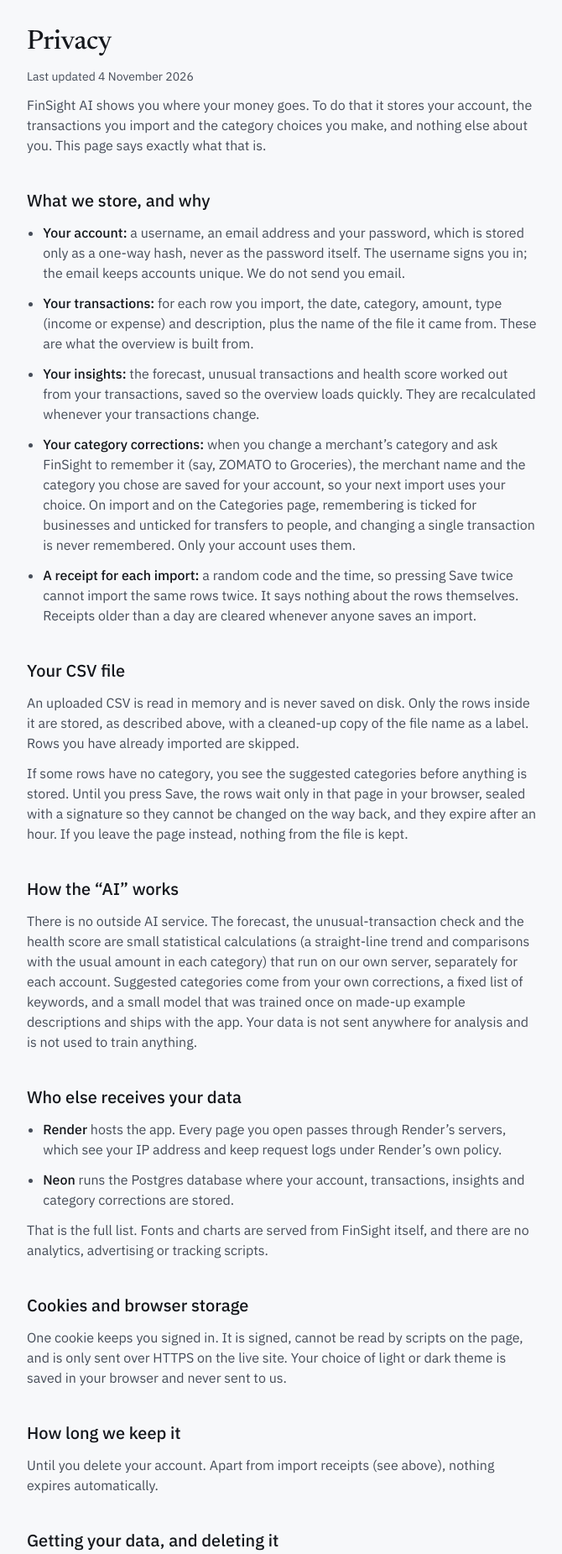
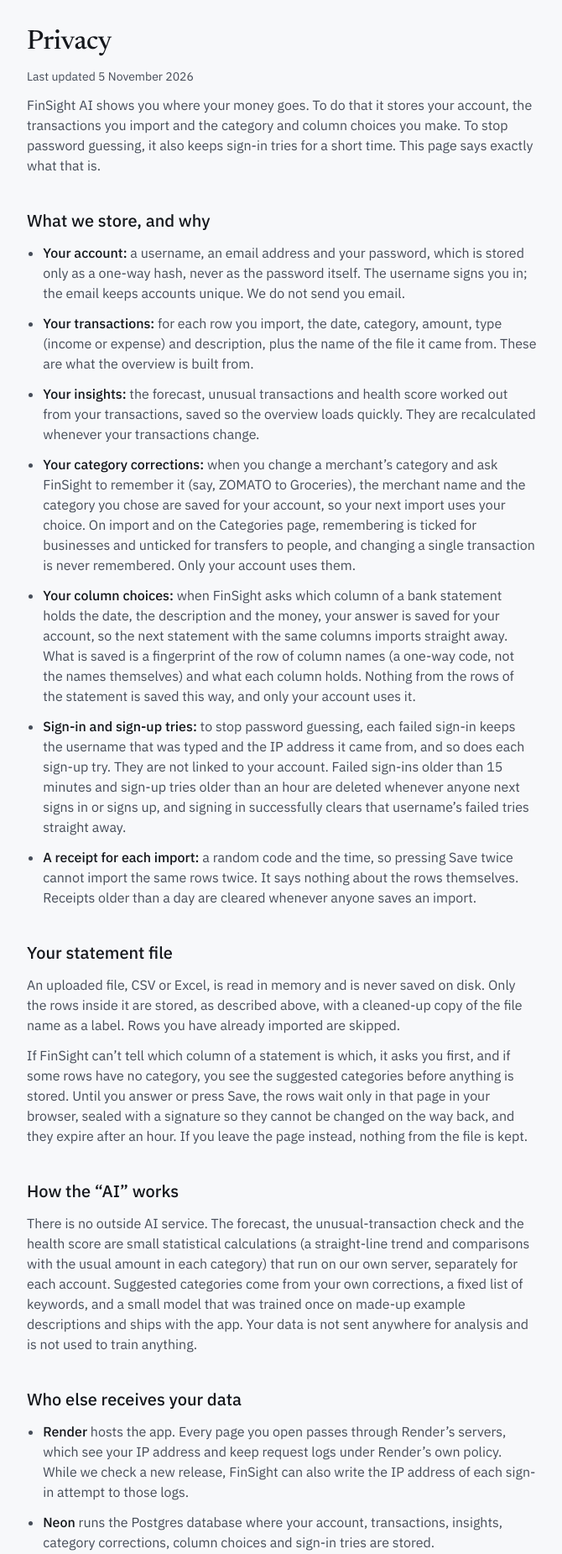
Before and after one commit to Galvin70124O/FinSight-AI, a Flask app: page /privacy in a window 1280 px wide. Shown: the part 76-1927 px from the top of the page at 84% size, without its empty margins (8-678 px from the left). Run offline with Flask 3, Linux system fonts and the light colour scheme; some libraries are stand-ins or nearby versions.

Commit message:
Privacy page: saved column choices and sign-in tries
Adds the two things the import and sign-in work now store: the column
choices (a one-way fingerprint of the header row and what each column
holds) and the sign-in and sign-up tries (username and IP address,
deleted after 15 minutes or an hour, not linked to an account). Also
says statement files can be Excel, that rows wait in the page while the
column question is open, and that a release check can log sign-in IP
addresses at Render.

```diff
--- a/templates/privacy.html
+++ b/templates/privacy.html
@@ -4,9 +4,9 @@
 {% macro body() %}
 <article class="legal" aria-labelledby="privacyTitle">
   <h1 class="page-title" id="privacyTitle">Privacy</h1>
-  <p class="sub">Last updated 4 November 2026</p>
+  <p class="sub">Last updated 5 November 2026</p>
 
-  <p>FinSight AI shows you where your money goes. To do that it stores your account, the transactions you import and the category choices you make, and nothing else about you. This page says exactly what that is.</p>
+  <p>FinSight AI shows you where your money goes. To do that it stores your account, the transactions you import and the category and column choices you make. To stop password guessing, it also keeps sign-in tries for a short time. This page says exactly what that is.</p>
 
   <h2>What we store, and why</h2>
   <ul>
@@ -14,20 +14,22 @@
     <li><strong>Your transactions:</strong> for each row you import, the date, category, amount, type (income or expense) and description, plus the name of the file it came from. These are what the overview is built from.</li>
     <li><strong>Your insights:</strong> the forecast, unusual transactions and health score worked out from your transactions, saved so the overview loads quickly. They are recalculated whenever your transactions change.</li>
     <li><strong>Your category corrections:</strong> when you change a merchant’s category and ask FinSight to remember it (say, ZOMATO to Groceries), the merchant name and the category you chose are saved for your account, so your next import uses your choice. On import and on the Categories page, remembering is ticked for businesses and unticked for transfers to people, and changing a single transaction is never remembered. Only your account uses them.</li>
+    <li><strong>Your column choices:</strong> when FinSight asks which column of a bank statement holds the date, the description and the money, your answer is saved for your account, so the next statement with the same columns imports straight away. What is saved is a fingerprint of the row of column names (a one-way code, not the names themselves) and what each column holds. Nothing from the rows of the statement is saved this way, and only your account uses it.</li>
+    <li><strong>Sign-in and sign-up tries:</strong> to stop password guessing, each failed sign-in keeps the username that was typed and the IP address it came from, and so does each sign-up try. They are not linked to your account. Failed sign-ins older than 15 minutes and sign-up tries older than an hour are deleted whenever anyone next signs in or signs up, and signing in successfully clears that username’s failed tries straight away.</li>
     <li><strong>A receipt for each import:</strong> a random code and the time, so pressing Save twice cannot import the same rows twice. It says nothing about the rows themselves. Receipts older than a day are cleared whenever anyone saves an import.</li>
   </ul>
 
-  <h2>Your CSV file</h2>
-  <p>An uploaded CSV is read in memory and is never saved on disk. Only the rows inside it are stored, as described above, with a cleaned-up copy of the file name as a label. Rows you have already imported are skipped.</p>
-  <p>If some rows have no category, you see the suggested categories before anything is stored. Until you press Save, the rows wait only in that page in your browser, sealed with a signature so they cannot be changed on the way back, and they expire after an hour. If you leave the page instead, nothing from the file is kept.</p>
+  <h2>Your statement file</h2>
+  <p>An uploaded file, CSV or Excel, is read in memory and is never saved on disk. Only the rows inside it are stored, as described above, with a cleaned-up copy of the file name as a label. Rows you have already imported are skipped.</p>
+  <p>If FinSight can’t tell which column of a statement is which, it asks you first, and if some rows have no category, you see the suggested categories before anything is stored. Until you answer or press Save, the rows wait only in that page in your browser, sealed with a signature so they cannot be changed on the way back, and they expire after an hour. If you leave the page instead, nothing from the file is kept.</p>
 
   <h2>How the “AI” works</h2>
   <p>There is no outside AI service. The forecast, the unusual-transaction check and the health score are small statistical calculations (a straight-line trend and comparisons with the usual amount in each category) that run on our own server, separately for each account. Suggested categories come from your own corrections, a fixed list of keywords, and a small model that was trained once on made-up example descriptions and ships with the app. Your data is not sent anywhere for analysis and is not used to train anything.</p>
 
   <h2>Who else receives your data</h2>
   <ul>
-    <li><strong>Render</strong> hosts the app. Every page you open passes through Render’s servers, which see your IP address and keep request logs under Render’s own policy.</li>
-    <li><strong>Neon</strong> runs the Postgres database where your account, transactions, insights and category corrections are stored.</li>
+    <li><strong>Render</strong> hosts the app. Every page you open passes through Render’s servers, which see your IP address and keep request logs under Render’s own policy. While we check a new release, FinSight can also write the IP address of each sign-in attempt to those logs.</li>
+    <li><strong>Neon</strong> runs the Postgres database where your account, transactions, insights, category corrections, column choices and sign-in tries are stored.</li>
   </ul>
   <p>That is the full list. Fonts and charts are served from FinSight itself, and there are no analytics, advertising or tracking scripts.</p>
 
@@ -35,10 +37,10 @@
   <p>One cookie keeps you signed in. It is signed, cannot be read by scripts on the page, and is only sent over HTTPS on the live site. Your choice of light or dark theme is saved in your browser and never sent to us.</p>
 
   <h2>How long we keep it</h2>
-  <p>Until you delete your account. Apart from import receipts (see above), nothing expires automatically.</p>
+  <p>Until you delete your account. Apart from import receipts and sign-in and sign-up tries (see above), nothing expires automatically.</p>
 
   <h2>Getting your data, and deleting it</h2>
-  <p>Your transactions are the CSV files you uploaded, so you already have a copy; FinSight does not have an export button yet. To delete everything, sign in, open <strong>Import a CSV</strong> and use <strong>Delete your account</strong> at the bottom of the page. Your account, every transaction, your insights, your category corrections and your import receipts are deleted straight away. Render’s request logs expire under Render’s own schedule.</p>
+  <p>Your transactions are the files you uploaded, so you already have a copy; FinSight does not have an export button yet. To delete everything, sign in, open <strong>Import a statement</strong> and use <strong>Delete your account</strong> at the bottom of the page. Your account, every transaction, your insights, your category corrections, your saved column choices and your import receipts are deleted straight away. Render’s request logs expire under Render’s own schedule.</p>
 </article>
 {% endmacro %}
 {% block content %}{{ body() }}{% endblock %}
```
